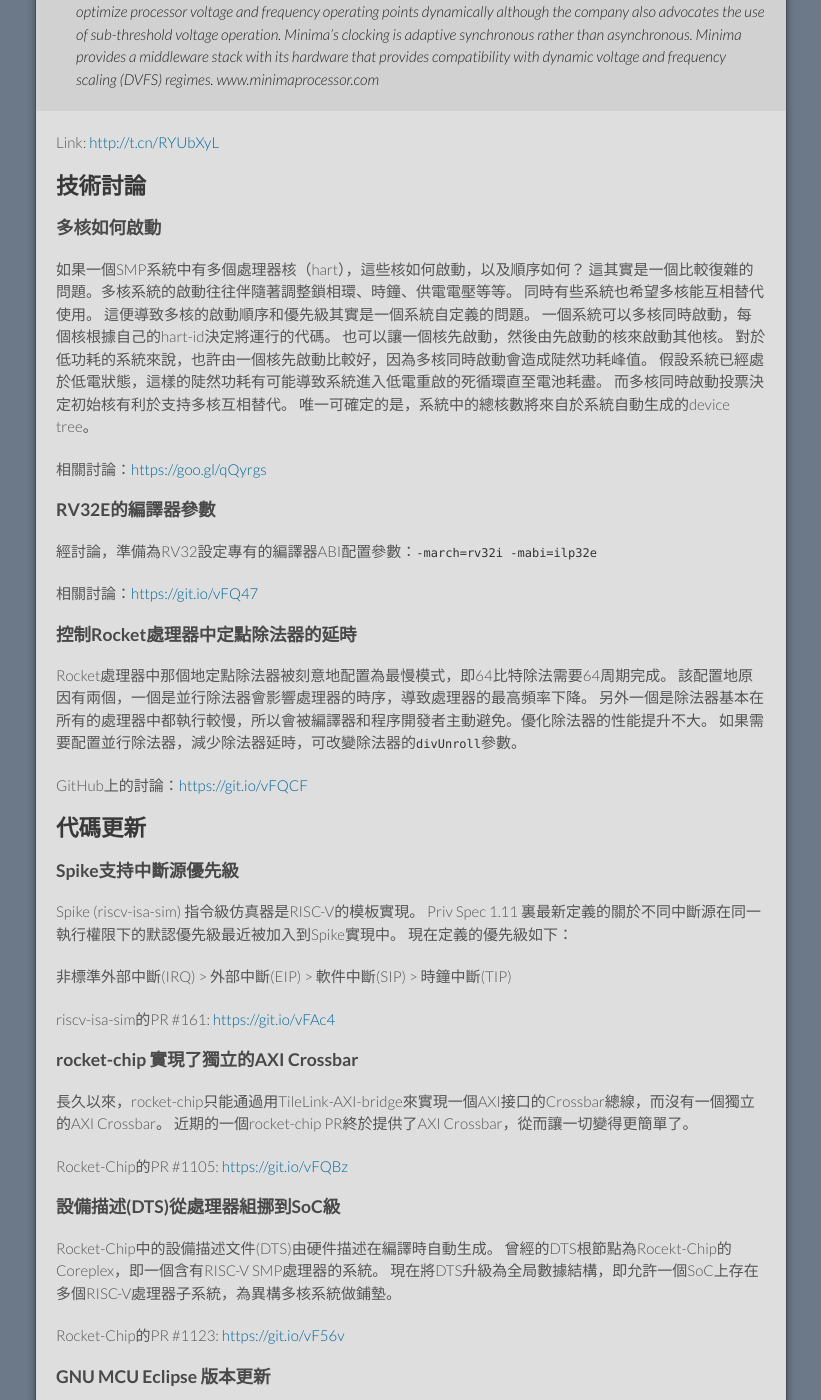
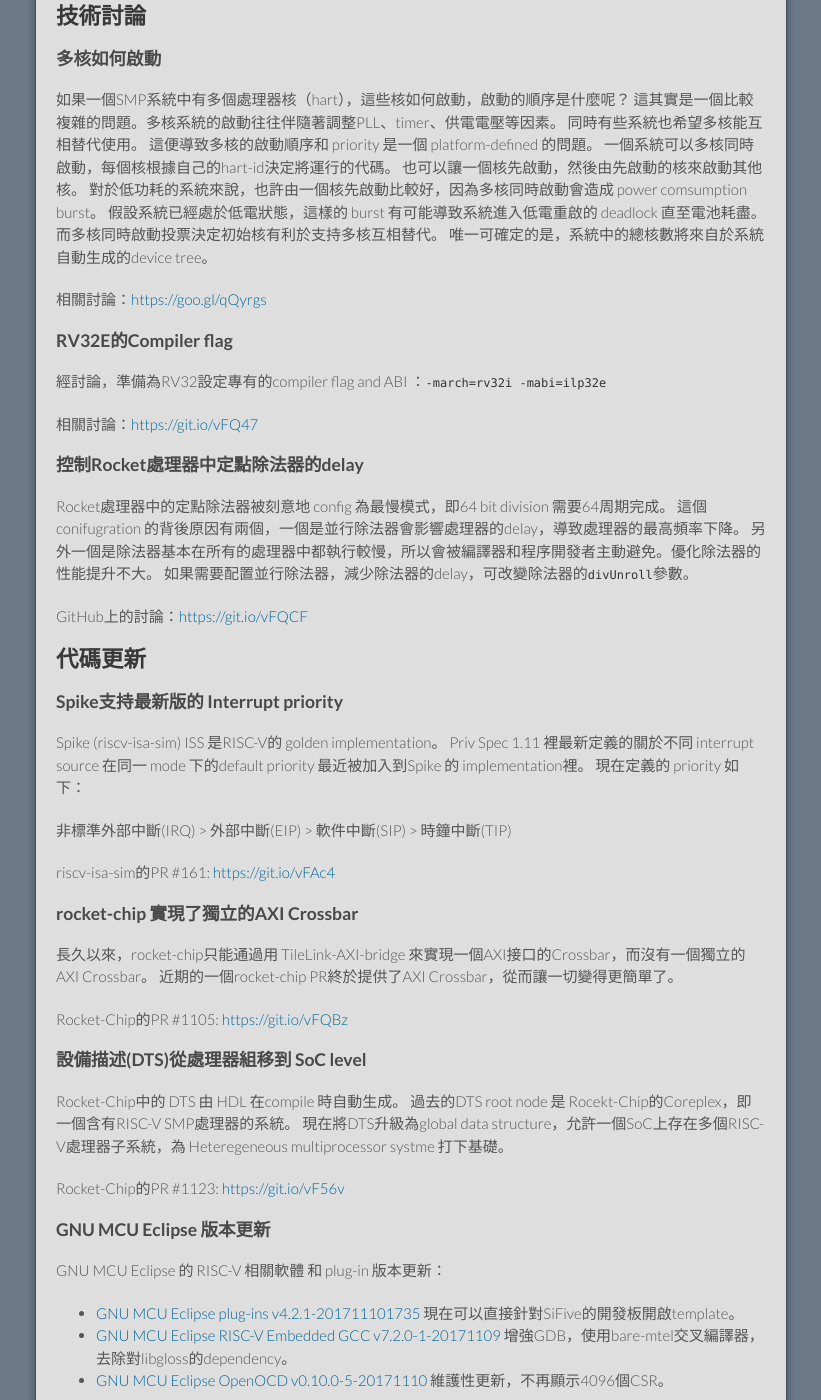
Before and after one commit to cnrv/home, a Jekyll site: the page built from bi-week-rpts/2017-11-23.tc.md, in a window 1280 px wide and 1400 px high, scrolled down 1181 px. Shown: the whole window, without its empty margins (229-1050 px from the left). Built offline with Jekyll 4.4.1, drawn with Linux system fonts in a browser that asks for light colours; Markdown is read by kramdown in place of the engine named in the settings; comment, search, counter and statistics services are not loaded; our own code applies the rules of GitHub Pages for plain Markdown files; some of the changed text lies outside the part shown.

Commit message:
繁體修改。

```diff
--- a/bi-week-rpts/2017-11-23.tc.md
+++ b/bi-week-rpts/2017-11-23.tc.md
@@ -5,30 +5,23 @@
 # RISC-V 雙周簡報 (2017-11-23)
 
 要點新聞：
-- **不要錯過！西部數據將會對7th RISC-V Workshop進行在線直播！**
-- **RISC-V正式合並Linux主線代碼**
+- **RISC-V port merge 進 Linux 4.15**
 - 多核如何啟動
-- rocket-chip 實現了獨立的AXI Crossbar
+- rocket-chip 實現了獨立的 AXI Crossbar
 - Booting RISC-V Linux Kernel 的過程 (Palmer All aboard Part6的整理）
 
 ## RV新聞
 
-### 不要錯過！西部數據將會對7th RISC-V Workshop進行在線直播!
+### RISC-V  port merge 進Linux 4.15
 
-就算沒法參加下周在加州舉行7th RISC-V Workshop也沒有關系，主辦者西部數據提供了在線直播。
+自從2017年5月開始，Palmer Dabbelt 經過了6個月的努力終於在第9個回合，將RISC-V 的linux port merge 到了mainline。換句話說，從Linux v4.15開始，mainline 正式開始部分的支持RISC-V。這個是自GCC和binutils upstream 後，RISC-V在基礎架構上另一個突破。Palmer表示，他們公司下一步會往 glibc 推進。
 
-直播網址： [wdc.li/6013D8xwB](http://stream.sparkstreetdigital.com/wdc-nov28.html)
-
-### RISC-V正式合並Linux主線代碼
-
-自從2017年5月開始，Palmer Dabbelt 通過了6個月的努力終於在第9個回合，將RISC-V 針對linux硬件架構的代碼合並到了主線。換句話說，從Linux v4.15開始，主線正式開始部分的支持RISC-V硬件架構。這個是自GCC和binutils合並主線後，RISC-V在基礎架構上另一個一重大推進。Palmer表示，他們公司下一步會往 glibc 推進。
-
-+ LKML的Link：[RISC-V 針對linux硬件架構的代碼合並到了主線](https://git.kernel.org/pub/scm/linux/kernel/git/torvalds/linux.git/commit/?id=b293fca43be544483b6488d33ad4b3ed55881064)
++ LKML的Link：[RISC-V port merged to linux](https://git.kernel.org/pub/scm/linux/kernel/git/torvalds/linux.git/commit/?id=b293fca43be544483b6488d33ad4b3ed55881064)
 + Mailing list上的Link：[RISC-V Port Merged to Linux](https://groups.google.com/a/groups.riscv.org/d/msgid/sw-dev/mhng-cb4edd6d-dfc8-4fdf-a007-a67060d50a4b%40palmer-si-x1c4)
 
 ### 2017年"EE Times Silicon 60: Startups to Watch"中包含3家RISC-V相關的公司
 
-每年EE Times都會推選出60家“Startups to Watch”芯片公司。今年的watchlist剛剛出爐，這其中有3家RISC-V相關的芯片公司。
+每年EE Times都會推選出60家“Startups to Watch” 的ic 公司。今年的watchlist剛剛出爐，這其中有3家跟RISC-V有關的ic 公司。
 
 分別是：SiFive、Esperanto Technologies Inc.、Minima Processor Oy。
 
@@ -43,41 +36,41 @@
 ## 技術討論
 
 ### 多核如何啟動
-如果一個SMP系統中有多個處理器核（hart），這些核如何啟動，以及順序如何？
-這其實是一個比較復雜的問題。多核系統的啟動往往伴隨著調整鎖相環、時鐘、供電電壓等等。
+如果一個SMP系統中有多個處理器核（hart），這些核如何啟動，啟動的順序是什麼呢？
+這其實是一個比較複雜的問題。多核系統的啟動往往伴隨著調整PLL、timer、供電電壓等因素。
 同時有些系統也希望多核能互相替代使用。
-這便導致多核的啟動順序和優先級其實是一個系統自定義的問題。
+這便導致多核的啟動順序和 priority 是一個 platform-defined 的問題。
 一個系統可以多核同時啟動，每個核根據自己的hart-id決定將運行的代碼。
 也可以讓一個核先啟動，然後由先啟動的核來啟動其他核。
-對於低功耗的系統來說，也許由一個核先啟動比較好，因為多核同時啟動會造成陡然功耗峰值。
-假設系統已經處於低電狀態，這樣的陡然功耗有可能導致系統進入低電重啟的死循環直至電池耗盡。
+對於低功耗的系統來說，也許由一個核先啟動比較好，因為多核同時啟動會造成 power comsumption burst。
+假設系統已經處於低電狀態，這樣的 burst 有可能導致系統進入低電重啟的 deadlock 直至電池耗盡。
 而多核同時啟動投票決定初始核有利於支持多核互相替代。
 唯一可確定的是，系統中的總核數將來自於系統自動生成的device tree。
 
 相關討論：[https://goo.gl/qQyrgs](https://groups.google.com/a/groups.riscv.org/d/msg/isa-dev/A0Ts3rkyabo/Wr69yW3JAQAJ)
 
-### RV32E的編譯器參數
+### RV32E的Compiler flag
 
-經討論，準備為RV32設定專有的編譯器ABI配置參數：`-march=rv32i -mabi=ilp32e`
+經討論，準備為RV32設定專有的compiler flag and ABI ：`-march=rv32i -mabi=ilp32e`
 
 相關討論：[https://git.io/vFQ47](https://github.com/riscv/riscv-toolchain-conventions/issues/3)
 
-### 控制Rocket處理器中定點除法器的延時
+### 控制Rocket處理器中定點除法器的delay
 
-Rocket處理器中那個地定點除法器被刻意地配置為最慢模式，即64比特除法需要64周期完成。
-該配置地原因有兩個，一個是並行除法器會影響處理器的時序，導致處理器的最高頻率下降。
+Rocket處理器中的定點除法器被刻意地 config 為最慢模式，即64 bit division 需要64周期完成。
+這個conifugration 的背後原因有兩個，一個是並行除法器會影響處理器的delay，導致處理器的最高頻率下降。
 另外一個是除法器基本在所有的處理器中都執行較慢，所以會被編譯器和程序開發者主動避免。優化除法器的性能提升不大。
-如果需要配置並行除法器，減少除法器延時，可改變除法器的`divUnroll`參數。
+如果需要配置並行除法器，減少除法器的delay，可改變除法器的`divUnroll`參數。
 
 GitHub上的討論：[https://git.io/vFQCF](https://github.com/freechipsproject/rocket-chip/issues/1114)
 
 ## 代碼更新
 
-### Spike支持中斷源優先級
+### Spike支持最新版的 Interrupt priority
 
-Spike (riscv-isa-sim) 指令級仿真器是RISC-V的模板實現。
-Priv Spec 1.11 裏最新定義的關於不同中斷源在同一執行權限下的默認優先級最近被加入到Spike實現中。
-現在定義的優先級如下：
+Spike (riscv-isa-sim) ISS 是RISC-V的 golden implementation。
+Priv Spec 1.11 裡最新定義的關於不同 interrupt source 在同一 mode 下的default priority 最近被加入到Spike 的 implementation裡。
+現在定義的 priority 如下：
 
 非標準外部中斷(IRQ) > 外部中斷(EIP) > 軟件中斷(SIP) > 時鐘中斷(TIP)
 
@@ -85,30 +78,30 @@
 
 ### rocket-chip 實現了獨立的AXI Crossbar
 
-長久以來，rocket-chip只能通過用TileLink-AXI-bridge來實現一個AXI接口的Crossbar總線，而沒有一個獨立的AXI Crossbar。
+長久以來，rocket-chip只能通過用 TileLink-AXI-bridge 來實現一個AXI接口的Crossbar，而沒有一個獨立的AXI Crossbar。
 近期的一個rocket-chip PR終於提供了AXI Crossbar，從而讓一切變得更簡單了。
 
 Rocket-Chip的PR \#1105: [https://git.io/vFQBz](https://github.com/freechipsproject/rocket-chip/pull/1105)
 
-### 設備描述(DTS)從處理器組挪到SoC級
+### 設備描述(DTS)從處理器組移到 SoC level
 
-Rocket-Chip中的設備描述文件(DTS)由硬件描述在編譯時自動生成。
-曾經的DTS根節點為Rocekt-Chip的Coreplex，即一個含有RISC-V SMP處理器的系統。
-現在將DTS升級為全局數據結構，即允許一個SoC上存在多個RISC-V處理器子系統，為異構多核系統做鋪墊。
+Rocket-Chip中的 DTS 由 HDL 在compile 時自動生成。
+過去的DTS root node 是 Rocekt-Chip的Coreplex，即一個含有RISC-V SMP處理器的系統。
+現在將DTS升級為global data structure，允許一個SoC上存在多個RISC-V處理器子系統，為 Heteregeneous multiprocessor systme 打下基礎。
 
 Rocket-Chip的PR \#1123: [https://git.io/vF56v](https://github.com/freechipsproject/rocket-chip/pull/1123)
 
 ### GNU MCU Eclipse 版本更新
 
-GNU MCU Eclipse 的 RISC-V 相關軟件和插件版本更新：
-- [GNU MCU Eclipse plug-ins v4.2.1-201711101735](https://gnu-mcu-eclipse.github.io/blog/2017/11/10/plugins-v4.2.1-201711101735-released/) 可以直接針對SiFive的開發板開啟模板工程。
-- [GNU MCU Eclipse RISC-V Embedded GCC v7.2.0-1-20171109](https://gnu-mcu-eclipse.github.io/blog/2017/11/09/riscv-none-gcc-v7-2-0-1-20171109-released/) 增強GDB，使用bare-mtel交叉編譯器，去除對libgloss的依賴。
+GNU MCU Eclipse 的 RISC-V 相關軟體 和 plug-in 版本更新：
+- [GNU MCU Eclipse plug-ins v4.2.1-201711101735](https://gnu-mcu-eclipse.github.io/blog/2017/11/10/plugins-v4.2.1-201711101735-released/) 現在可以直接針對SiFive的開發板開啟template。
+- [GNU MCU Eclipse RISC-V Embedded GCC v7.2.0-1-20171109](https://gnu-mcu-eclipse.github.io/blog/2017/11/09/riscv-none-gcc-v7-2-0-1-20171109-released/) 增強GDB，使用bare-mtel交叉編譯器，去除對libgloss的dependency。
 - [GNU MCU Eclipse OpenOCD v0.10.0-5-20171110](https://gnu-mcu-eclipse.github.io/blog/2017/11/10/openocd-v0-10-0-5-20171110-released/) 維護性更新，不再顯示4096個CSR。
 
 ### Spike (riscv-isa-sim) 支持非連續的hartid
 
-Gleb Gagarin 為Spike添加了非連續的hartid支持。不過該支持還未完全驗證通過。
-在Rocket-Chip等硬件平臺上的支持會更加滯後。
+Gleb Gagarin 為Spike 增加了非連續的hartid support。不過該support 還未完全被test。
+在Rocket-Chip等硬件平臺上的支持會更晚才出現。
 
 具體的參數使用方式： `--hartids=<a,b,...>   Explicitly specify hartids, default is 0,1,...`
 
@@ -168,7 +161,7 @@
 
 ### 嵌入式工具公司Ashling加入RISC-V基金會
 
-Ashling是一家提供嵌入式軟件解決方案和調試工具的公司，這家公司最近加入了基金會。Aahling會在最近的Workshop上演示其地一個RISC-V IDE。
+Ashling是一家提供嵌入式軟件解決方案和調試工具的公司，這家公司最近加入了基金會。Aahling會在最近的Workshop上 demo 他們的一個RISC-V IDE。
 
 Link: [Embedded Toolsprovider Ashling joins RISC-V Foundation http://t.cn/RYULVPb](http://www.embedded-computing.com/news-releases/embedded-tools-provider-ashling-joins-risc-v-foundation)
 
@@ -177,7 +170,7 @@
 
 ### 十一月
 
-+ [The 7th RISC-V workshop](https://www.softconf.com/h/riscv7thwkshp/) 2017年11月28-30日，第7屆RISC-V研討會將在美國加州Milpitas由西部數據承辦。
++ [The 7th RISC-V workshop](https://www.softconf.com/h/riscv7thwkshp/) 2017年11月28-30日，第7屆RISC-V workshop 將在美國加州Milpitas由WD舉辦。
 
 ### 十二月
 
```
